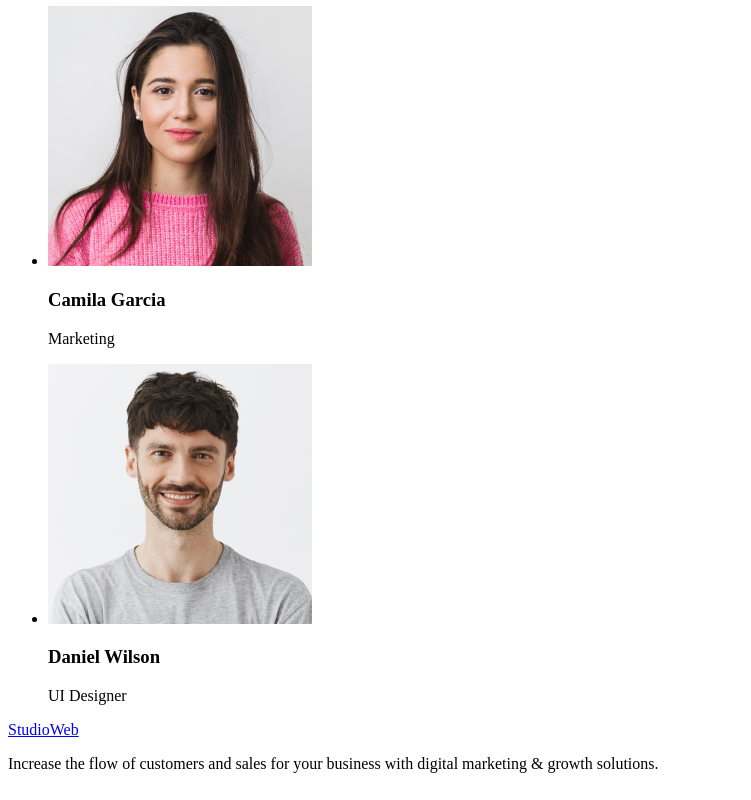
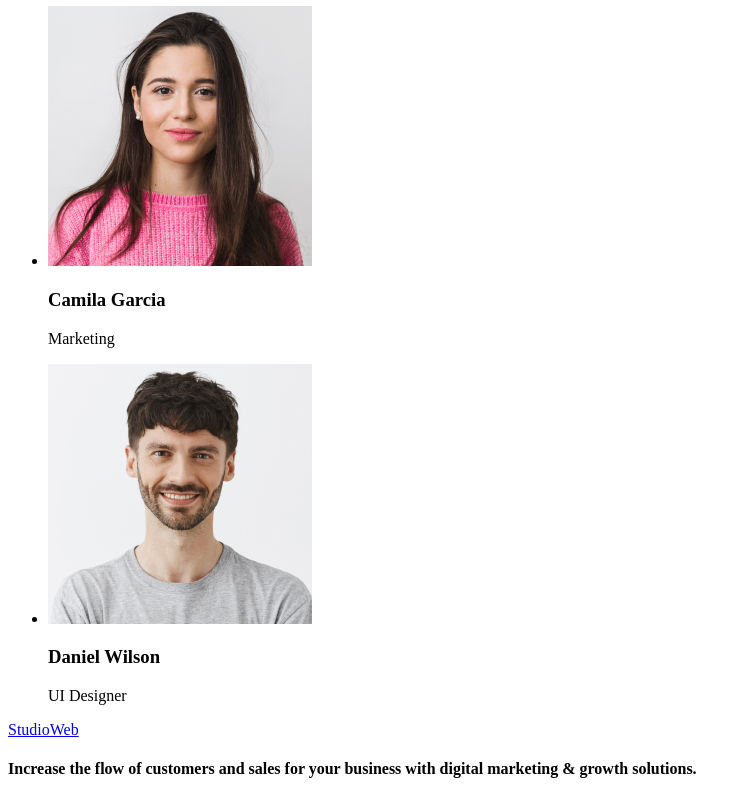
Before and after one commit to OlexandrGorel/goit-markup-hw-01, a plain HTML site: page index.html in a window 1280 px wide. Shown: the part 2375-3175 px from the top of the page, without its empty margins (0-751 px from the left). Drawn offline with Linux system fonts and the light colour scheme.

Commit message:
changing the footer

```diff
--- a/index.html
+++ b/index.html
@@ -128,13 +128,10 @@
     <footer>
       <section>
         <a href="#" target="_blank" rel="noopener noreferrer nofolow">StudioWeb</a>
-
-        <p>
-            <span>
+        <h4>
           Increase the flow of customers and sales for your business with
           digital marketing & growth solutions.
-            </span>
-        </p>
+        </h4>
       </section>
     </footer>
   </body>
```
